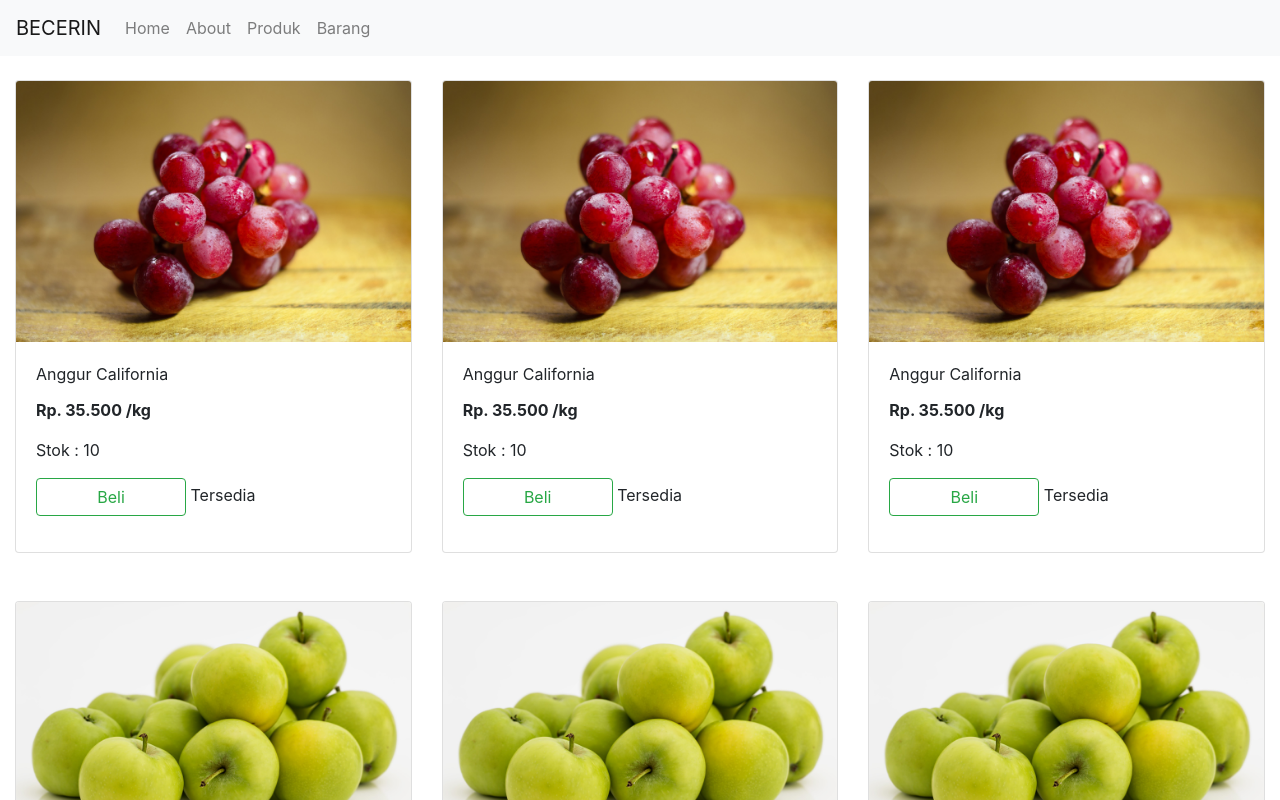
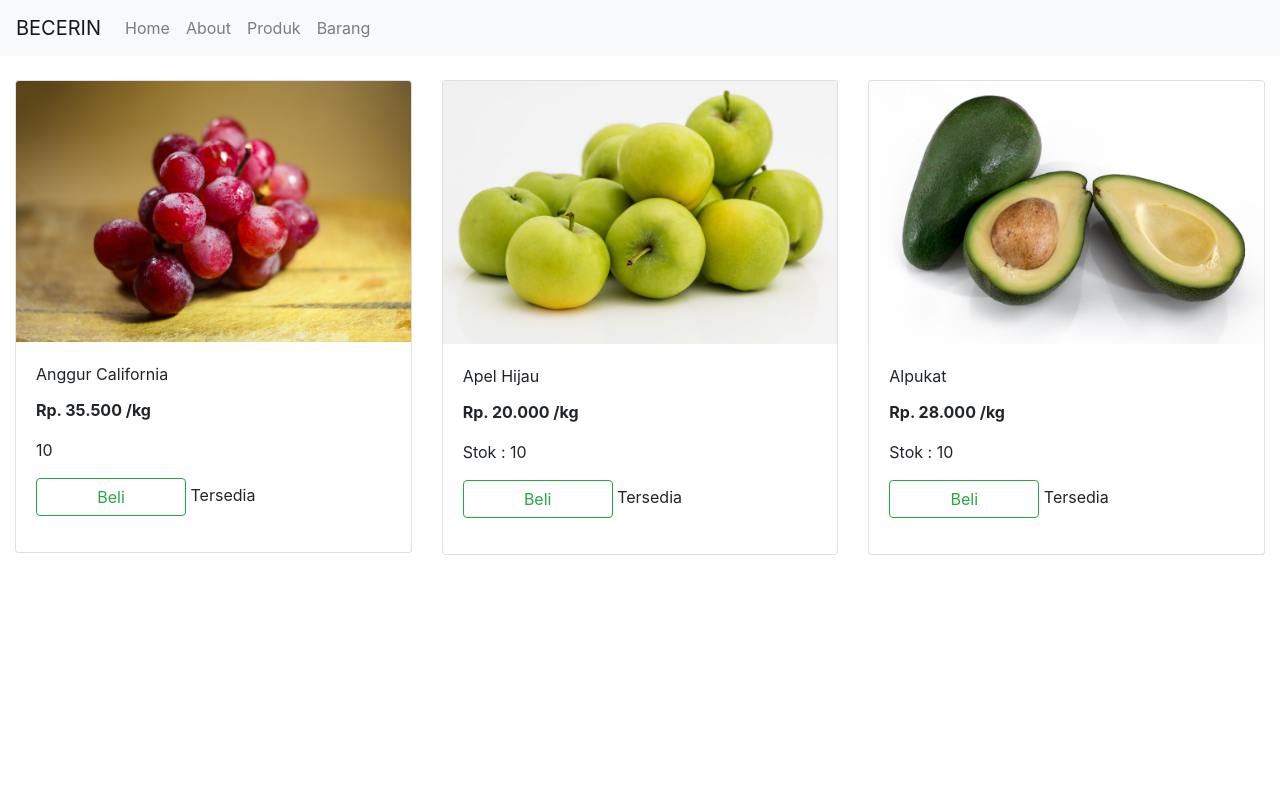
Before and after one commit to eva-ratna-palupi/uas_reactjs, a React (Create React App) app: page /produk in a window 1280 px wide. Shown: the top 800 px of the page. Built offline with nearby package versions, Linux system fonts and the light colour scheme.

Commit message:
Produk 2

```diff
--- a/src/App.js
+++ b/src/App.js
@@ -1,11 +1,11 @@
 import React from 'react';
 import { BrowserRouter, Switch, Route } from 'react-router-dom';
 import NavbarComp from '../src/Component/Fungsional/NavbarComp';
-import Home from '../src/Component/Fungsional/Home'
+//import Home from '../src/Component/Fungsional/Home'
 import Homepage from '../src/Component/Fungsional/Homepage'
 import ListComp from './Component/Class/ListComp';
 import AboutComp from '../src/Component/Fungsional/AboutComp';
-
+import Produk from '../src/Component/Class/Produk';
 
 const App = () =>{
 
@@ -15,7 +15,7 @@ const App = () =>{
     <Switch>
       <Route exact path="/" component={Homepage}/>
       <Route exact path="/about" component={AboutComp}/>
-      <Route exact path="/produk" component={Home}/>
+      <Route exact path="/produk" component={Produk}/>
       <Route exact path="/barang" component={ListComp}/>
 
       </Switch>
--- a/src/Component/Class/Produk.jsx
+++ b/src/Component/Class/Produk.jsx
@@ -1,6 +1,20 @@
 import React from 'react'
 import './CSS/Produk.css'
-import { Button, Card, CardDeck, CardTitle,  CardBody, CardImg, Col, Row } from 'reactstrap'
+import { Button, Card, CardTitle, CardBody, CardImg, Col, Row, Container } from 'reactstrap'
+import anggur from '../Gambar/anggur.jpg'
+import apel from '../Gambar/apple.jpg'
+import avocado from '../Gambar/avocado.jpg'
+import banana from '../Gambar/banana.jpg'
+import bery from '../Gambar/berry.jpg'
+import dragon from '../Gambar/dragon-fruit.jpg'
+import jeruk from '../Gambar/jeruk.jpg'
+import kiwi from '../Gambar/kiwi.jpg'
+import lemon from '../Gambar/lemon.jpg'
+import mangga from '../Gambar/manggo.jpg'
+import pepaya from '../Gambar/papaya.jpg'
+import nanas from '../Gambar/pineapple.jpg'
+import strawbery from '../Gambar/strawberries.jpg'
+import semangka from '../Gambar/watermelon.jpg'
 
 
 class Produk extends React.Component {
@@ -8,7 +22,7 @@ class Produk extends React.Component {
         super(props)
 
         this.state = {
-            stock: this.props.stok,
+            stock: 10,
             sub: "Beli",
             status: "Tersedia",
             disabled: false
@@ -31,50 +45,47 @@ class Produk extends React.Component {
     render() {
         return (
             <div>
+                <Container className="themed-container" fluid={true}>
+                    <br />
                     <Row xs="3">
                         <Col>
                             <Card>
+                                <CardImg top width="100%" src={anggur} />
+                                <CardBody>
+                                    <CardTitle>Anggur California</CardTitle>
+                                    <p><b>Rp. 35.500 /kg</b></p>
+                                    <p>{this.state.stock}</p>
+                                    <p><Button outline color="success" className="btn-click" onClick={this.ButtonBeli} disabled={this.state.disabled}>Beli</Button>        {this.state.status}</p>
+                                </CardBody>
+                            </Card><br /><br />
+                        </Col>
 
-                        <CardImg top width="100%" src={this.props.img}/>
+                        <Col>
+                            <Card>
+                                <CardImg top width="100%" src={apel} />
                                 <CardBody>
-                        <CardTitle>{this.props.nama}</CardTitle>
-                        <p><b>Rp. {this.props.harga} /kg</b></p>
+                                    <CardTitle>Apel Hijau</CardTitle>
+                                    <p><b>Rp. 20.000 /kg</b></p>
                                     <p>Stok : {this.state.stock}</p>
                                     <p><Button outline color="success" className="btn-click" onClick={this.ButtonBeli} disabled={this.state.disabled}>Beli</Button>        {this.state.status}</p>
                                 </CardBody>
+                            </Card><br /><br />
+                        </Col>
 
-                    </Card><br/><br/>
-
-            </Col>
                         <Col>
                             <Card>
-
-                        <CardImg top width="100%" src={this.props.img}/>
+                                <CardImg top width="100%" src={avocado} />
                                 <CardBody>
-                        <CardTitle>{this.props.nama}</CardTitle>
-                        <p><b>Rp. {this.props.harga} /kg</b></p>
+                                    <CardTitle>Alpukat</CardTitle>
+                                    <p><b>Rp. 28.000 /kg</b></p>
                                     <p>Stok : {this.state.stock}</p>
                                     <p><Button outline color="success" className="btn-click" onClick={this.ButtonBeli} disabled={this.state.disabled}>Beli</Button>        {this.state.status}</p>
                                 </CardBody>
-
-                    </Card><br/><br/>
-
-            </Col>
-            <Col>
-                    <Card>
-
-                        <CardImg top width="100%" src={this.props.img}/>
-                        <CardBody>
-                        <CardTitle>{this.props.nama}</CardTitle>
-                        <p><b>Rp. {this.props.harga} /kg</b></p>
-                        <p>Stok : {this.state.stock}</p>
-                        <p><Button outline color="success" className="btn-click" onClick={this.ButtonBeli} disabled={this.state.disabled}>Beli</Button>        {this.state.status}</p>
-                        </CardBody>
-
-                    </Card><br/><br/>
+                            </Card><br /><br />
 
                         </Col>
                     </Row>
+                </Container>
             </div>
 
         )
--- a/src/Component/Fungsional/Home.jsx
+++ b/src/Component/Fungsional/Home.jsx
@@ -1,19 +1,6 @@
 import React from 'react'
 import Produk from '../Class/Produk';
-import anggur from '../Gambar/anggur.jpg'
-import apel from '../Gambar/apple.jpg'
-import avocado from '../Gambar/avocado.jpg'
-import banana from '../Gambar/banana.jpg'
-import bery from '../Gambar/berry.jpg'
-import dragon from '../Gambar/dragon-fruit.jpg'
-import jeruk from '../Gambar/jeruk.jpg'
-import kiwi from '../Gambar/kiwi.jpg'
-import lemon from '../Gambar/lemon.jpg'
-import mangga from '../Gambar/manggo.jpg'
-import pepaya from '../Gambar/papaya.jpg'
-import nanas from '../Gambar/pineapple.jpg'
-import strawbery from '../Gambar/strawberries.jpg'
-import semangka from '../Gambar/watermelon.jpg'
+
 
 import { Container } from 'reactstrap'
 
@@ -23,10 +10,7 @@ const Home = () => {
         <Container className="themed-container" fluid={true}>
             <br />
             <Produk
-                stok="10"
-                nama="Anggur California"
-                harga="35.500"
-                img={anggur}
+
             />
 
             <Produk
```
Lines whose indentation alone changed are shown as unchanged.
